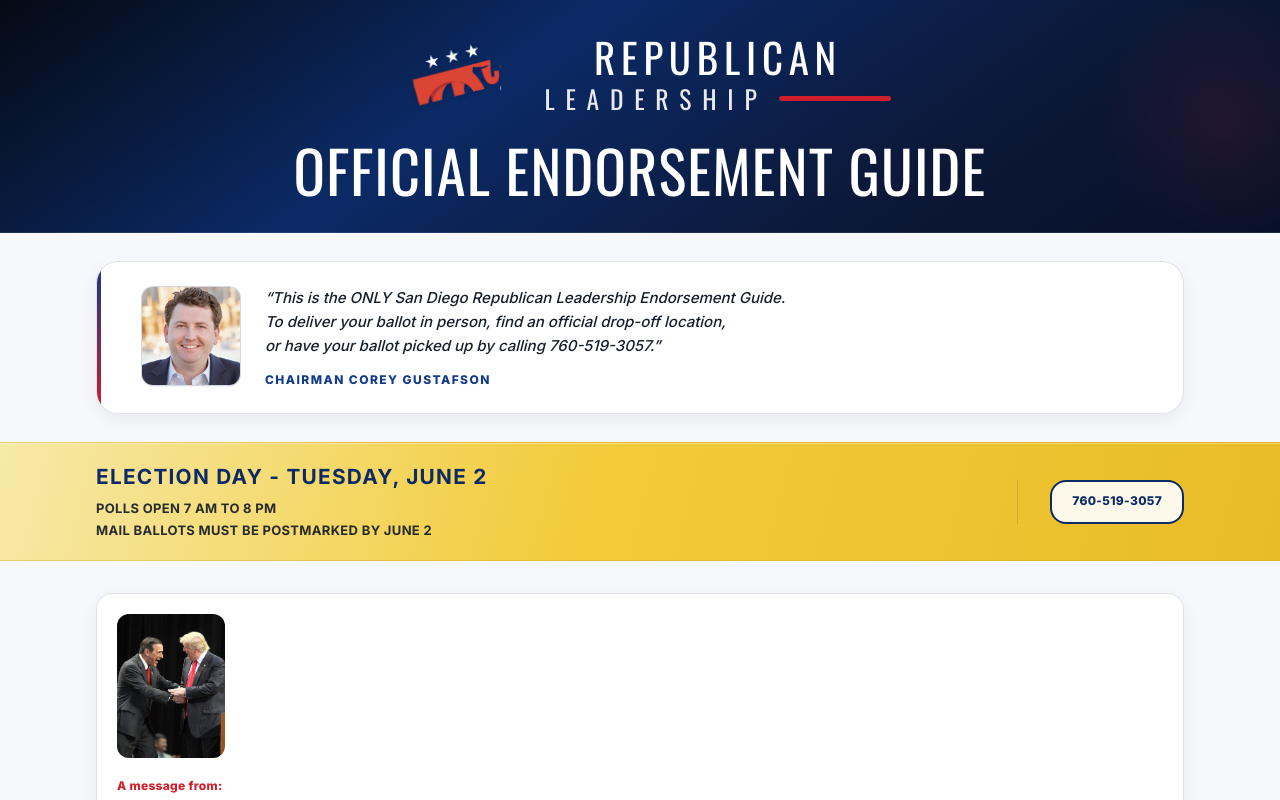
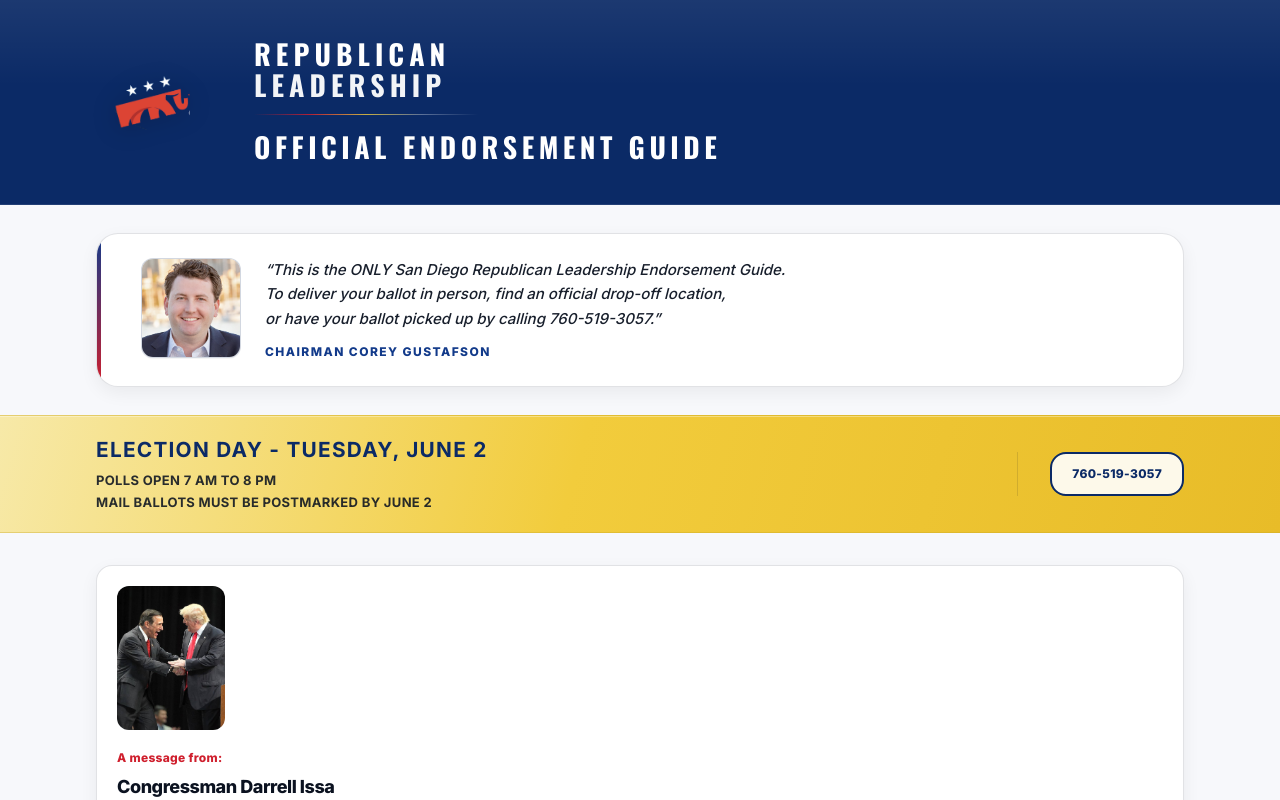
Before and after one commit to SeaForthStrategies/SDrepublicans, a Next.js app in the folder web/: page / in a window 1280 px wide. Shown: the top 800 px of the page. Built offline with nearby package versions, Linux system fonts and the light colour scheme.

Commit message:
Redesign mailer hero header and layout tokens
- Replace swoosh/staggered wordmark with single-logo row layout
- Wire wordmark lines from mailer content (titleTop/titleBottom)
- Add gradient rule accent and subtle header highlight

Made-with: Cursor

```diff
--- a/web/src/app/page.tsx
+++ b/web/src/app/page.tsx
@@ -22,6 +22,8 @@ export default function Home() {
           <HeaderBanner
             logoSrc={mailer.header.brandLeft.logo.src}
             headline={mailer.header.headline}
+            titleTop={mailer.header.brandLeft.titleTop}
+            titleBottom={mailer.header.brandLeft.titleBottom}
           />
 
           {mailer.header.chairman ? (
--- a/web/src/components/mailer/HeaderBanner.tsx
+++ b/web/src/components/mailer/HeaderBanner.tsx
@@ -1,74 +1,98 @@
 import Image from "next/image";
 import {
   mailerHeaderInner,
-  mailerHeroAccentBar,
-  mailerHeroBrandBottom,
-  mailerHeroBrandTop,
-  mailerHeroHeadlineWide,
   mailerHeroLogoBox,
-  mailerHeroWebsite,
+  mailerHeroTitle,
+  mailerHeroUnified,
+  mailerHeroUnifiedSub,
   mailerLogoSizes,
 } from "@/lib/mailer-layout";
+
+function HeroLogo({
+  logoSrc,
+  decorative,
+  priority,
+}: {
+  logoSrc: string;
+  decorative: boolean;
+  priority: boolean;
+}) {
+  return (
+    <div
+      className={`${mailerHeroLogoBox} h-[52px] w-[90px] sm:h-[58px] sm:w-[100px] md:h-[64px] md:w-[110px]`}
+    >
+      <Image
+        src={logoSrc}
+        alt={decorative ? "" : "Republican elephant"}
+        fill
+        sizes={mailerLogoSizes}
+        className="object-contain drop-shadow-[0_2px_12px_rgba(0,0,0,0.2)]"
+        priority={priority}
+        aria-hidden={decorative}
+      />
+    </div>
+  );
+}
 
 export function HeaderBanner({
   logoSrc,
   headline,
+  titleTop = "REPUBLICAN",
+  titleBottom = "LEADERSHIP",
   primaryWebsite,
 }: {
   logoSrc: string;
   headline: string;
+  titleTop?: string;
+  titleBottom?: string;
   primaryWebsite?: string;
 }) {
+  const headingFont = { fontFamily: "var(--font-heading)" } as const;
+
   return (
-    <header className="relative overflow-hidden bg-[linear-gradient(145deg,#050a14_0%,var(--primary-2)_38%,#0c1838_72%,#071027_100%)] pt-[env(safe-area-inset-top)] text-white">
+    <header className="relative overflow-hidden border-b border-white/[0.1] bg-[var(--primary-2)] pt-[env(safe-area-inset-top)] text-white">
       <div
-        className="pointer-events-none absolute -right-16 top-0 h-[min(240px,55vw)] w-[min(240px,55vw)] rounded-full bg-[radial-gradient(circle_at_center,rgba(207,31,45,0.12),transparent_72%)]"
+        className="pointer-events-none absolute inset-0 bg-[linear-gradient(180deg,rgba(255,255,255,0.07)_0%,transparent_42%)]"
         aria-hidden
       />
-      <div className="absolute inset-x-0 bottom-0 h-px bg-white/10" />
+      <div className={`${mailerHeaderInner} relative pb-7 md:pb-10`}>
+        <div className="flex flex-col items-center gap-6 md:flex-row md:items-center md:gap-10 lg:gap-12">
+          <div className="shrink-0 md:pt-0.5">
+            <HeroLogo logoSrc={logoSrc} decorative={false} priority />
+          </div>
 
-      <div className={`${mailerHeaderInner} pb-6 md:pb-8`}>
-        <div className="flex min-w-0 flex-col items-center gap-6 text-center md:gap-7">
-          <div className="flex flex-wrap items-center justify-center gap-4 sm:gap-5 md:gap-6">
-            <div className={mailerHeroLogoBox}>
-              <Image
-                src={logoSrc}
-                alt="Republican elephant"
-                fill
-                sizes={mailerLogoSizes}
-                className="object-contain drop-shadow-sm"
-                priority
+          <div className="flex min-w-0 flex-1 flex-col items-center gap-3 text-center md:items-start md:text-left md:gap-3.5">
+            <div className="w-full max-w-xl">
+              <p
+                className={`${mailerHeroUnified} text-center text-white md:text-left`}
+                style={headingFont}
+              >
+                {titleTop}
+              </p>
+              <p
+                className={`${mailerHeroUnified} -mt-0.5 text-center text-white/95 md:-mt-1 md:text-left`}
+                style={headingFont}
+              >
+                {titleBottom}
+              </p>
+              <div
+                className="mx-auto mt-3 h-px w-[min(12rem,55vw)] rounded-full bg-[linear-gradient(90deg,transparent,rgba(207,31,45,0.9),rgba(242,204,60,0.85),rgba(255,255,255,0.35),transparent)] opacity-95 md:mx-0 md:w-56"
+                aria-hidden
               />
             </div>
 
-            <div className="leading-none">
-              <div
-                className={mailerHeroBrandTop}
-                style={{ fontFamily: "var(--font-heading)" }}
-              >
-                REPUBLICAN
-              </div>
-              <div className="mt-1.5 flex items-center justify-center gap-2.5 md:mt-2 md:gap-3">
-                <div
-                  className={mailerHeroBrandBottom}
-                  style={{ fontFamily: "var(--font-heading)" }}
-                >
-                  LEADERSHIP
-                </div>
-                <div className={mailerHeroAccentBar} />
-              </div>
-            </div>
-          </div>
-
-          <div className="flex w-full min-w-0 flex-col gap-2">
-            <div
-              className={mailerHeroHeadlineWide}
-              style={{ fontFamily: "var(--font-heading)" }}
+            <p
+              className={`${mailerHeroTitle} max-w-xl text-center text-white md:text-left`}
+              style={headingFont}
             >
               {headline}
-            </div>
+            </p>
+
             {primaryWebsite ? (
-              <p className={`${mailerHeroWebsite} mx-auto w-fit max-w-full`}>
+              <p
+                className={`${mailerHeroUnifiedSub} max-w-full break-words text-center text-white/60 md:text-left`}
+                style={headingFont}
+              >
                 {primaryWebsite}
               </p>
             ) : null}
--- a/web/src/lib/mailer-layout.ts
+++ b/web/src/lib/mailer-layout.ts
@@ -29,15 +29,25 @@ export const mailerGridGap = "gap-6 md:gap-7";
 /** Header / hero row spacing */
 export const mailerHeaderBlockGap = "gap-5 md:gap-7";
 
-/** Shared hero brand + headline (HeaderBanner + optional chairman strip) */
+/** Hero elephant — compact so left | copy | right fits one row on narrow phones */
 export const mailerHeroLogoBox =
-  "relative h-[56px] w-[96px] shrink-0 sm:h-[64px] sm:w-[110px] md:h-[76px] md:w-[132px]";
+  "relative h-[44px] w-[76px] shrink-0 sm:h-[52px] sm:w-[88px] md:h-[60px] md:w-[102px]";
 
-export const mailerHeroBrandTop =
-  "font-[var(--font-heading)] text-[clamp(1.5rem,5vw+0.35rem,2rem)] tracking-[0.12em] md:text-[clamp(2rem,3.2vw,2.875rem)] md:tracking-[0.14em]";
+/** REPUBLICAN / LEADERSHIP — official wordmark (hero scale) */
+export const mailerHeroUnified =
+  "text-balance text-center font-[var(--font-heading)] text-[clamp(1.0625rem,3.2vw+0.35rem,1.5rem)] font-bold uppercase leading-tight tracking-[0.16em] text-white md:text-[clamp(1.25rem,2.4vw+0.45rem,1.75rem)] md:tracking-[0.18em]";
 
-export const mailerHeroBrandBottom =
-  "font-[var(--font-heading)] text-[clamp(1rem,2.8vw+0.25rem,1.25rem)] tracking-[0.34em] text-white/90 md:text-[clamp(1.125rem,2vw,1.625rem)] md:tracking-[0.42em]";
+/** Main hero title — solid type, no gradient (clean campaign look) */
+export const mailerHeroTitle =
+  "text-balance whitespace-pre-line text-center font-[var(--font-heading)] text-[clamp(1.05rem,3.2vw+0.45rem,1.5rem)] font-bold uppercase leading-tight tracking-[0.14em] text-white md:text-[clamp(1.2rem,2.2vw+0.5rem,1.75rem)] md:tracking-[0.16em]";
+
+/** Optional URL under hero — understated */
+export const mailerHeroUnifiedSub =
+  "text-center font-[var(--font-heading)] text-[clamp(0.8125rem,2vw+0.25rem,1rem)] font-medium uppercase tracking-[0.12em] text-white/65 md:text-[clamp(0.875rem,1.4vw+0.3rem,1.0625rem)]";
+
+export const mailerHeroBrandTop = mailerHeroUnified;
+
+export const mailerHeroBrandBottom = mailerHeroUnified;
 
 export const mailerHeroAccentBar =
   "h-[4px] w-16 shrink-0 rounded-full bg-[var(--accent)] sm:h-[4px] sm:w-20 md:h-[5px] md:w-28";
@@ -45,9 +55,7 @@ export const mailerHeroAccentBar =
 export const mailerHeroHeadline =
   "text-balance whitespace-pre-line font-[var(--font-heading)] text-[clamp(1.5rem,5vw+0.35rem,2rem)] leading-[1.08] tracking-[0.02em] md:text-[clamp(1.75rem,3.5vw+0.5rem,2.375rem)] md:leading-[1.06]";
 
-/** Hero title when full-width (no side image) — larger, centered */
-export const mailerHeroHeadlineWide =
-  "w-full max-w-none text-balance whitespace-pre-line text-center font-[var(--font-heading)] text-[clamp(1.875rem,6.5vw+0.45rem,2.75rem)] leading-[1.06] tracking-[0.02em] md:text-[clamp(2.35rem,4.5vw+1rem,3.65rem)] md:leading-[1.04]";
+export const mailerHeroHeadlineWide = mailerHeroTitle;
 
 export const mailerHeroWebsite =
   "text-[15px] font-extrabold tracking-wide text-white/90";
@@ -141,9 +149,9 @@ export const mailerPhotoRing =
 export const mailerPhotoSizes =
   "(max-width: 639px) 80px, (max-width: 767px) 96px, (min-width: 768px) 108px";
 
-/** Hero elephant — match mailerHeroLogoBox widths for sharp Next/Image hints */
+/** Hero elephant — match mailerHeroLogoBox */
 export const mailerLogoSizes =
-  "(max-width: 639px) 192px, (max-width: 767px) 220px, (min-width: 768px) 264px";
+  "(max-width: 639px) 152px, (max-width: 767px) 176px, (min-width: 768px) 204px";
 
 /** Chairman headshot */
 export const mailerChairmanSizes = "(max-width: 767px) 96px, (min-width: 768px) 104px";
```
